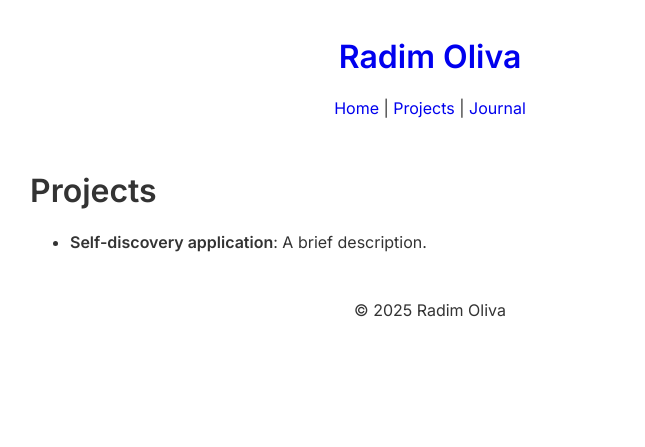
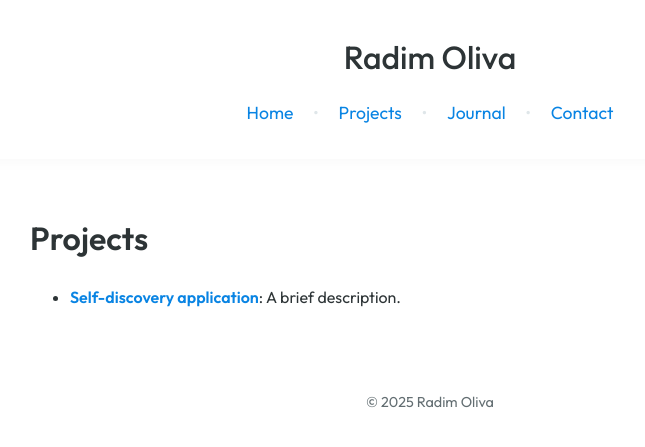
Before and after one commit to RadimOliva/radimoliva.github.io, a Jekyll site: the page built from projects.md, in a window 1280 px wide. Shown: the top 447 px of the page, without its empty margins (210-855 px from the left). Built offline with Jekyll 4.4.1, drawn with Linux system fonts in a browser that asks for light colours.

Commit message:
font, styling, animations, project page, added contact to nav

```diff
--- a/_layouts/default.html
+++ b/_layouts/default.html
@@ -4,27 +4,104 @@
   <meta charset="UTF-8">
   <meta name="viewport" content="width=device-width, initial-scale=1.0">
   <title>{{ page.title }} - {{ site.title }}</title>
-  <link rel="stylesheet" href="https://fonts.googleapis.com/css2?family=Inter:wght@400;600&display=swap">
+  <link rel="stylesheet" href="https://fonts.googleapis.com/css2?family=Outfit:wght@300;400;500;600&display=swap">
   <style>
-    body { font-family: 'Inter', sans-serif; background: white; color: #333; margin: 0; padding: 0; }
-    a { text-decoration: none; transition: color .3s ease; }
-    a:hover { color: #555; }
-    header, footer { text-align: center; padding: 1rem; }
-    main { max-width: 800px; margin: auto; padding: 1rem; }
-    body { opacity: 0; transition: opacity .6s ease; }
-    body.js-ready { opacity: 1; }
+    :root {
+      --text-color: #2d3436;
+      --link-color: #0984e3;
+      --hover-color: #74b9ff;
+    }
+    body {
+      font-family: 'Outfit', sans-serif;
+      background: white;
+      color: var(--text-color);
+      margin: 0;
+      padding: 0;
+      line-height: 1.6;
+      opacity: 0;
+      transform: translateY(10px);
+      transition: opacity 0.6s ease, transform 0.6s ease;
+    }
+    body.js-ready {
+      opacity: 1;
+      transform: translateY(0);
+    }
+    a {
+      color: var(--link-color);
+      text-decoration: none;
+      transition: all 0.3s ease;
+      position: relative;
+    }
+    a::after {
+      content: '';
+      position: absolute;
+      width: 100%;
+      height: 1px;
+      bottom: -2px;
+      left: 0;
+      background-color: var(--hover-color);
+      transform: scaleX(0);
+      transform-origin: bottom right;
+      transition: transform 0.3s ease;
+    }
+    a:hover {
+      color: var(--hover-color);
+    }
+    a:hover::after {
+      transform: scaleX(1);
+      transform-origin: bottom left;
+    }
+    header {
+      text-align: center;
+      padding: 2rem 1rem;
+      background: rgba(255, 255, 255, 0.98);
+      box-shadow: 0 2px 15px rgba(0, 0, 0, 0.03);
+    }
+    header h1 {
+      margin: 0 0 1rem 0;
+      font-weight: 500;
+    }
+    header h1 a {
+      color: var(--text-color);
+    }
+    nav {
+      font-size: 1.1rem;
+    }
+    nav a {
+      margin: 0 1rem;
+    }
+    nav span {
+      color: #dfe6e9;
+    }
+    main {
+      max-width: 800px;
+      margin: auto;
+      padding: 2rem 1rem;
+    }
+    footer {
+      text-align: center;
+      padding: 2rem 1rem;
+      color: #636e72;
+      font-size: 0.9rem;
+    }
   </style>
   <script>
-    document.addEventListener('DOMContentLoaded', () => document.body.classList.add('js-ready'));
+    document.addEventListener('DOMContentLoaded', () => {
+      document.body.classList.add('js-ready');
+    });
   </script>
 </head>
 <body>
   <header>
     <h1><a href="{{ '/' | relative_url }}">{{ site.title }}</a></h1>
     <nav>
-      <a href="{{ '/' | relative_url }}">Home</a> |
-      <a href="{{ '/projects' | relative_url }}">Projects</a> |
+      <a href="{{ '/' | relative_url }}">Home</a>
+      <span>•</span>
+      <a href="{{ '/projects' | relative_url }}">Projects</a>
+      <span>•</span>
       <a href="{{ '/journal/' | relative_url }}">Journal</a>
+      <span>•</span>
+      <a href="mailto:hello@radimoliva.com">Contact</a>
     </nav>
   </header>
   <main>
--- a/projects.md
+++ b/projects.md
@@ -4,4 +4,4 @@ title: Projects
 ---
 # Projects
 
-- **Self-discovery application**: A brief description.
+- [**Self-discovery application**](/self-discovery-application): A brief description.
```
